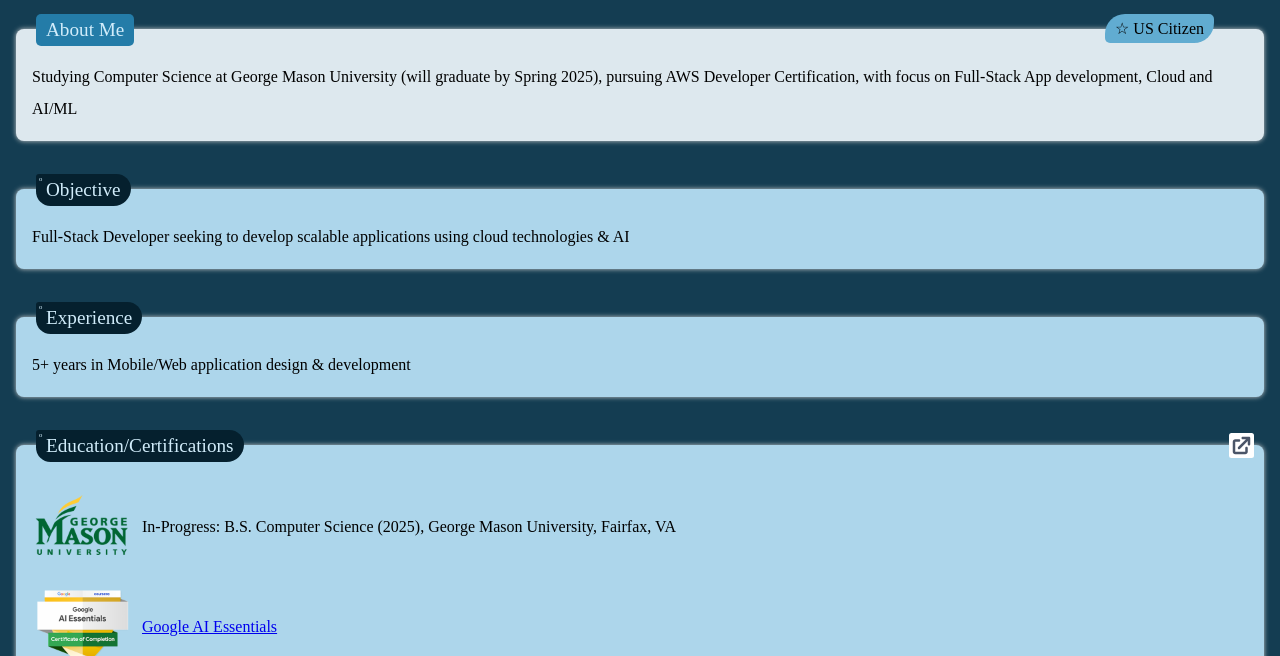
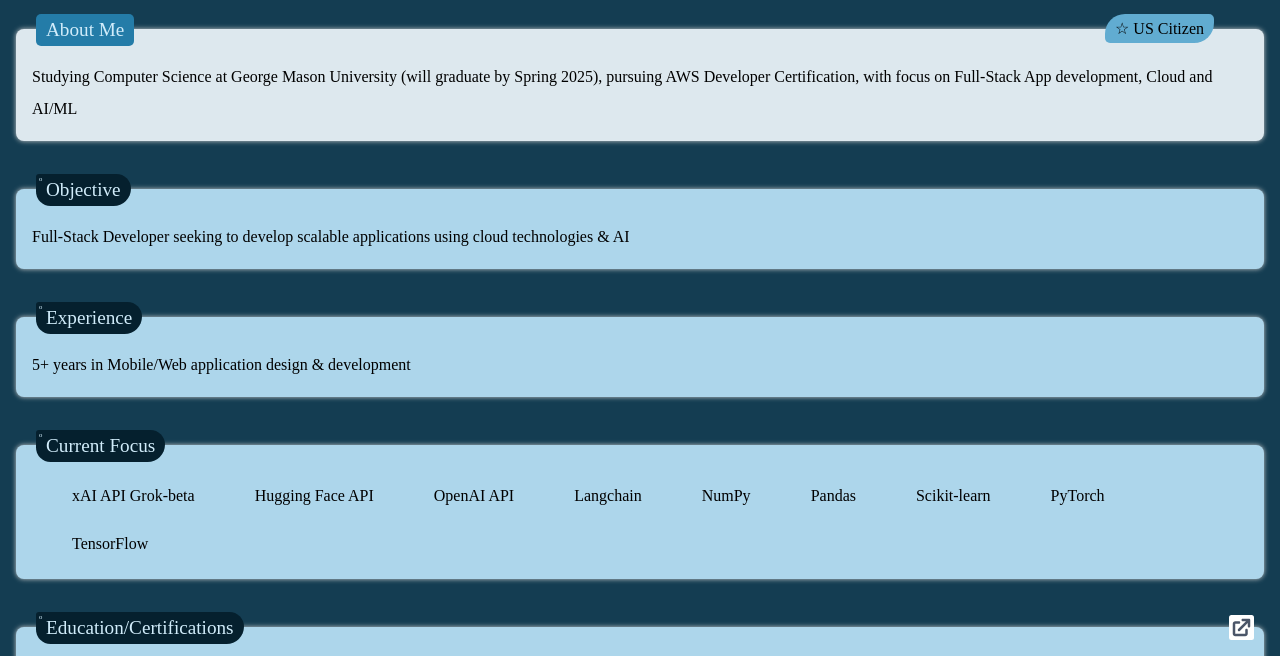
Before and after one commit to Nainicorn/www.sreenaina.com, a plain HTML site: page index.html in a window 1280 px wide. Shown: the part 97-753 px from the top of the page. Drawn offline with Linux system fonts and the light colour scheme.

Commit message:
Naina add new section current focus

```diff
--- a/index.html
+++ b/index.html
@@ -38,6 +38,20 @@
           5+ years in Mobile/Web application design & development
         </div>
       </section>
+      <section>
+        <div class="title">Current Focus</div>
+          <div class="skills">
+            <div class="skill xai">xAI API Grok-beta</div>
+            <div class="skill huggingface">Hugging Face API</div>
+            <div class="skill openai">OpenAI API</div>
+            <div class="skill langchain">Langchain</div>
+            <div class="skill numpy">NumPy</div>
+            <div class="skill pandas">Pandas</div>
+            <div class="skill sklearn">Scikit-learn</div>
+            <div class="skill pytorch">PyTorch</div>
+            <div class="skill tensorflow">TensorFlow</div>
+          </div>
+        </section>
       <section>
         <div class="title">Education/Certifications</div>
         <div class="certifications">
```
